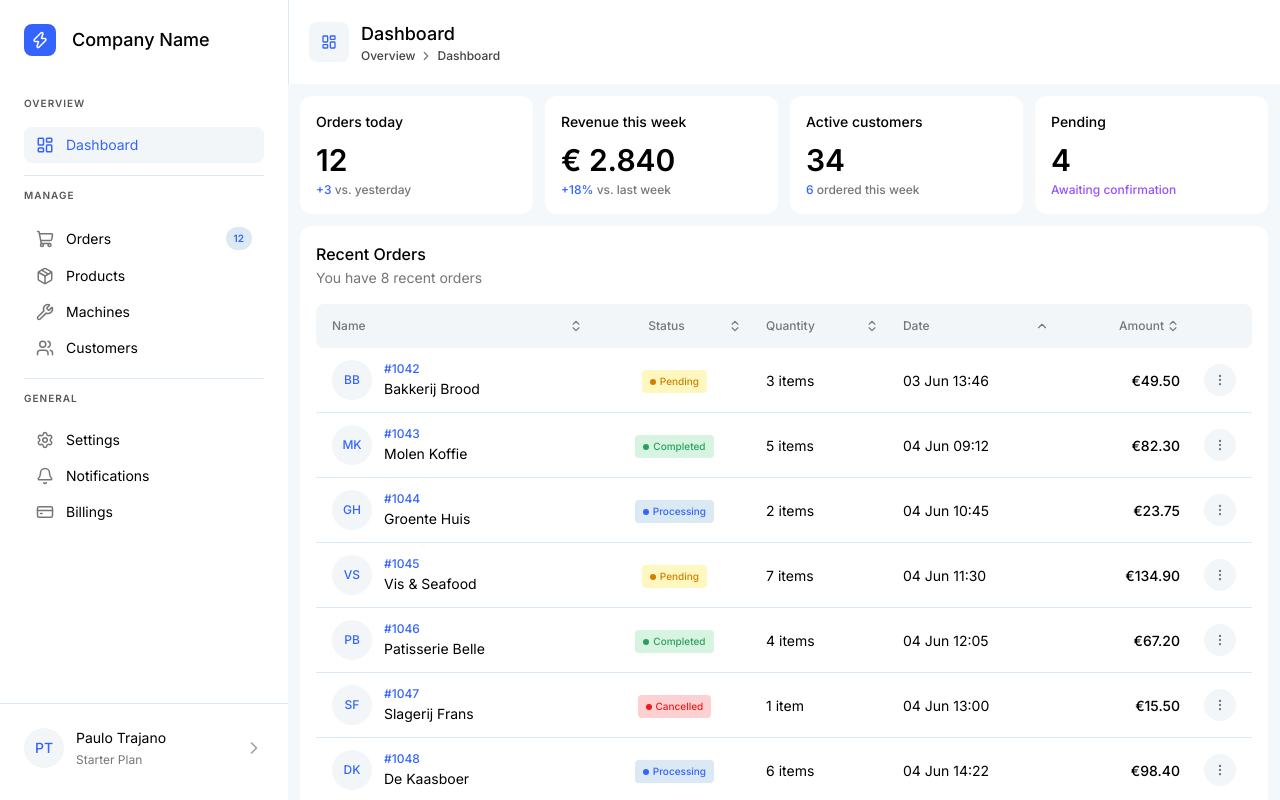
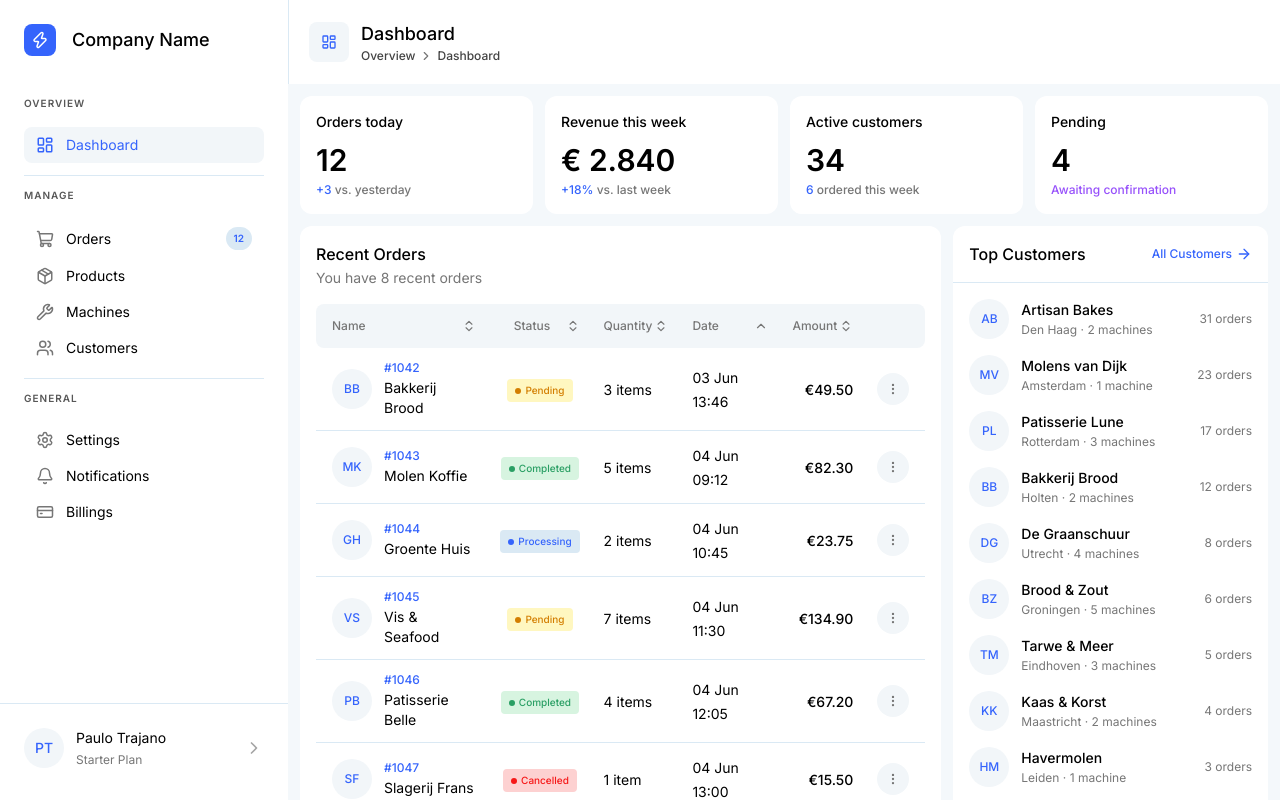
Before and after one commit to paulotra/dashboard-starter, a Next.js app: page /dashboard in a window 1280 px wide. Built offline with nearby package versions, Linux system fonts and the light colour scheme.

Commit message:
add top customers

```diff
--- a/src/app/(dashboard)/dashboard/page.tsx
+++ b/src/app/(dashboard)/dashboard/page.tsx
@@ -1,5 +1,6 @@
 import StatsCard from '@/components/dashboard/StatsCard'
 import RecentOrdersTable from '@/components/dashboard/RecentOrdersTable'
+import TopCustomers from '@/components/dashboard/TopCustomers'
 
 export default function DashboardPage() {
   return (
@@ -19,7 +20,12 @@ export default function DashboardPage() {
           subtitle={<span className="text-secondary-500">Awaiting confirmation</span>}
         />
       </div>
-      <RecentOrdersTable />
+      <div className="grid grid-cols-1 gap-3 lg:grid-cols-3">
+        <div className="lg:col-span-2">
+          <RecentOrdersTable />
+        </div>
+        <TopCustomers />
+      </div>
     </div>
   )
 }
--- a/src/app/globals.css
+++ b/src/app/globals.css
@@ -118,10 +118,15 @@
 }
 
 /* Base */
+html {
+  overflow-x: hidden;
+}
+
 body {
   background: var(--background);
   color: var(--foreground);
   font-family: var(--font-inter), Arial, Helvetica, sans-serif;
+  overflow-x: hidden;
 }
 
 /* Headings */
--- a/src/components/dashboard/RecentOrdersTable.tsx
+++ b/src/components/dashboard/RecentOrdersTable.tsx
@@ -5,6 +5,7 @@ import { cn } from '@/lib/utils'
 import CardWrapper from '@/components/ui/CardWrapper'
 import BadgeStatus from '@/components/ui/BadgeStatus'
 import type { BadgeStatusProps } from '@/components/ui/BadgeStatus'
+import Avatar from '@/components/ui/Avatar'
 import { EllipsisVertical, ChevronsUpDown, ChevronUp, ChevronDown } from 'lucide-react'
 
 export interface Order {
@@ -369,24 +370,3 @@ function SortIndicator({ isActive, direction }: SortIndicatorProps) {
     />
   )
 }
-
-/* ─── Avatar (co-located — small enough to not warrant its own file) ── */
-
-interface AvatarProps {
-  initials: string
-  className?: string
-}
-
-function Avatar({ initials, className }: AvatarProps) {
-  return (
-    <div
-      aria-hidden="true"
-      className={cn(
-        'bg-primary-100 flex size-10 shrink-0 items-center justify-center rounded-full',
-        className
-      )}
-    >
-      <span className="text-primary-500 font-sans text-xs font-medium">{initials}</span>
-    </div>
-  )
-}
--- /dev/null
+++ b/src/components/dashboard/TopCustomers.tsx
@@ -0,0 +1,104 @@
+import { ArrowRight } from 'lucide-react'
+import { cn } from '@/lib/utils'
+import CardWrapper from '@/components/ui/CardWrapper'
+import Avatar from '@/components/ui/Avatar'
+
+export interface Customer {
+  id: string
+  name: string
+  initials: string
+  location: string
+  machines: number
+  orders: number
+}
+
+export const DEFAULT_CUSTOMERS: Customer[] = [
+  { id: '1', name: 'Artisan Bakes', initials: 'AB', location: 'Den Haag', machines: 2, orders: 31 },
+  {
+    id: '2',
+    name: 'Molens van Dijk',
+    initials: 'MV',
+    location: 'Amsterdam',
+    machines: 1,
+    orders: 23,
+  },
+  {
+    id: '3',
+    name: 'Patisserie Lune',
+    initials: 'PL',
+    location: 'Rotterdam',
+    machines: 3,
+    orders: 17,
+  },
+  { id: '4', name: 'Bakkerij Brood', initials: 'BB', location: 'Holten', machines: 2, orders: 12 },
+  { id: '5', name: 'De Graanschuur', initials: 'DG', location: 'Utrecht', machines: 4, orders: 8 },
+  { id: '6', name: 'Brood & Zout', initials: 'BZ', location: 'Groningen', machines: 5, orders: 6 },
+  { id: '7', name: 'Tarwe & Meer', initials: 'TM', location: 'Eindhoven', machines: 3, orders: 5 },
+  { id: '8', name: 'Kaas & Korst', initials: 'KK', location: 'Maastricht', machines: 2, orders: 4 },
+  { id: '9', name: 'Havermolen', initials: 'HM', location: 'Leiden', machines: 1, orders: 3 },
+  { id: '10', name: 'Rogge Rijk', initials: 'RR', location: 'Haarlem', machines: 4, orders: 2 },
+  { id: '11', name: 'Vuur & Vlam', initials: 'VV', location: 'Delft', machines: 2, orders: 1 },
+]
+
+function pluralize(count: number, singular: string, plural: string): string {
+  return count === 1 ? `${count} ${singular}` : `${count} ${plural}`
+}
+
+export interface TopCustomersProps {
+  customers?: Customer[]
+  title?: string
+  onAllCustomersClick?: () => void
+  allCustomersHref?: string
+  className?: string
+}
+
+export default function TopCustomers({
+  customers = DEFAULT_CUSTOMERS,
+  title = 'Top Customers',
+  onAllCustomersClick,
+  allCustomersHref = '#',
+  className,
+}: TopCustomersProps) {
+  return (
+    <CardWrapper className={cn('flex flex-col gap-0 p-0', className)}>
+      {/* Header */}
+      <div className="border-border-color mb-2 flex items-center justify-between border-b px-4 py-4">
+        <h2>{title}</h2>
+        <a
+          href={allCustomersHref}
+          onClick={onAllCustomersClick}
+          aria-label="View all customers"
+          className="text-primary-500 focus-visible:outline-primary-500 inline-flex items-center gap-1 text-xs font-medium focus-visible:outline-2"
+        >
+          All Customers
+          <ArrowRight aria-hidden="true" size={16} />
+        </a>
+      </div>
+
+      {/* Customer list */}
+      <ul className="flex flex-col pb-3">
+        {customers.map((customer) => {
+          const machineMeta = pluralize(customer.machines, 'machine', 'machines')
+          const orderLabel = pluralize(customer.orders, 'order', 'orders')
+
+          return (
+            <li key={customer.id} className="flex items-center gap-3 px-4 py-2">
+              <Avatar initials={customer.initials} />
+
+              <div className="flex min-w-0 flex-1 flex-col gap-0.5">
+                <span className="font-sans text-sm font-medium text-black">{customer.name}</span>
+                <span className="font-sans text-xs font-normal text-neutral-600">
+                  {customer.location} · {machineMeta}
+                </span>
+              </div>
+
+              <span className="shrink-0 font-sans text-xs font-normal text-neutral-600">
+                {orderLabel}
+              </span>
+            </li>
+          )
+        })}
+      </ul>
+    </CardWrapper>
+  )
+}
--- /dev/null
+++ b/src/components/ui/Avatar.tsx
@@ -0,0 +1,22 @@
+import type { ComponentPropsWithoutRef } from 'react'
+import { cn } from '@/lib/utils'
+
+export interface AvatarProps extends ComponentPropsWithoutRef<'div'> {
+  initials: string
+  className?: string
+}
+
+export default function Avatar({ initials, className, ...props }: AvatarProps) {
+  return (
+    <div
+      aria-hidden="true"
+      className={cn(
+        'flex size-10 shrink-0 items-center justify-center rounded-full bg-primary-100',
+        className
+      )}
+      {...props}
+    >
+      <span className="font-sans text-xs font-medium text-primary-500">{initials}</span>
+    </div>
+  )
+}
```
Also changed, not shown: .claude/agent-memory/fe-dev/project-stack.md, 2 other files (tests, documents, lock files or other folders).
